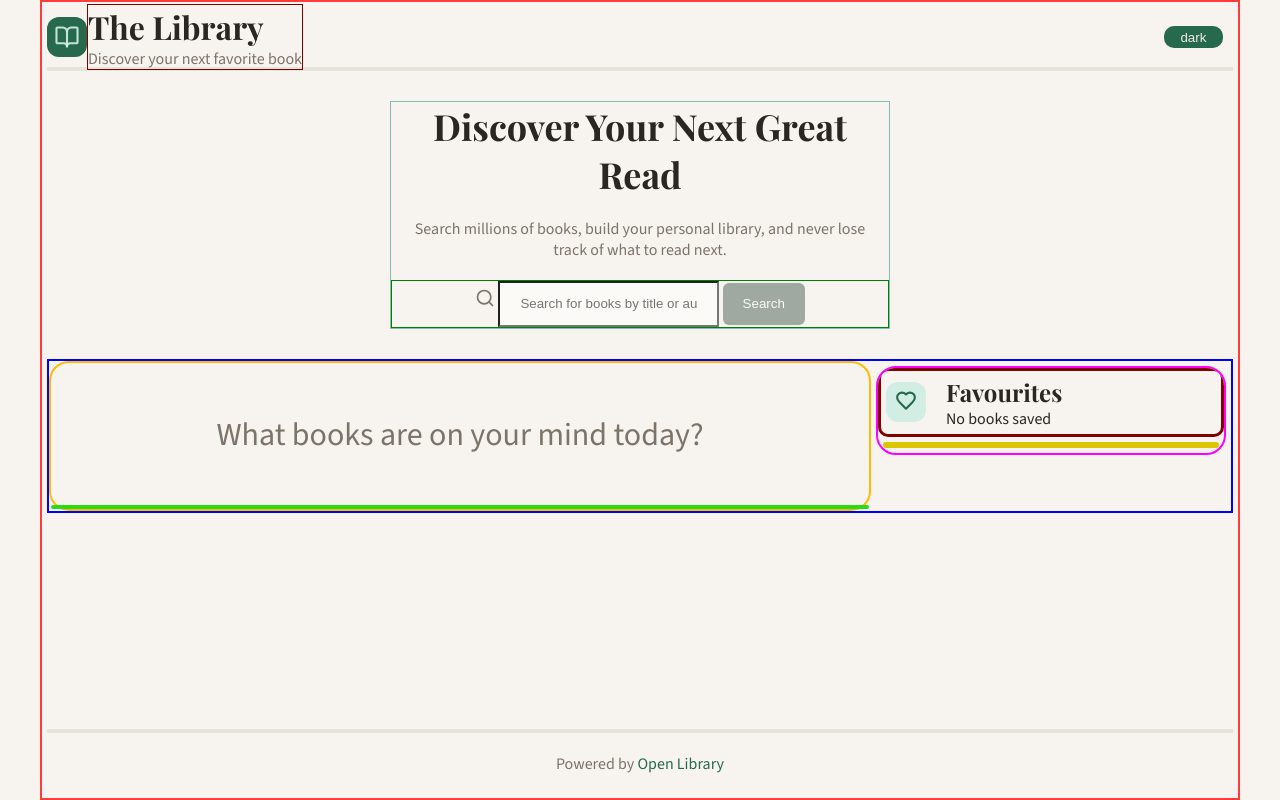
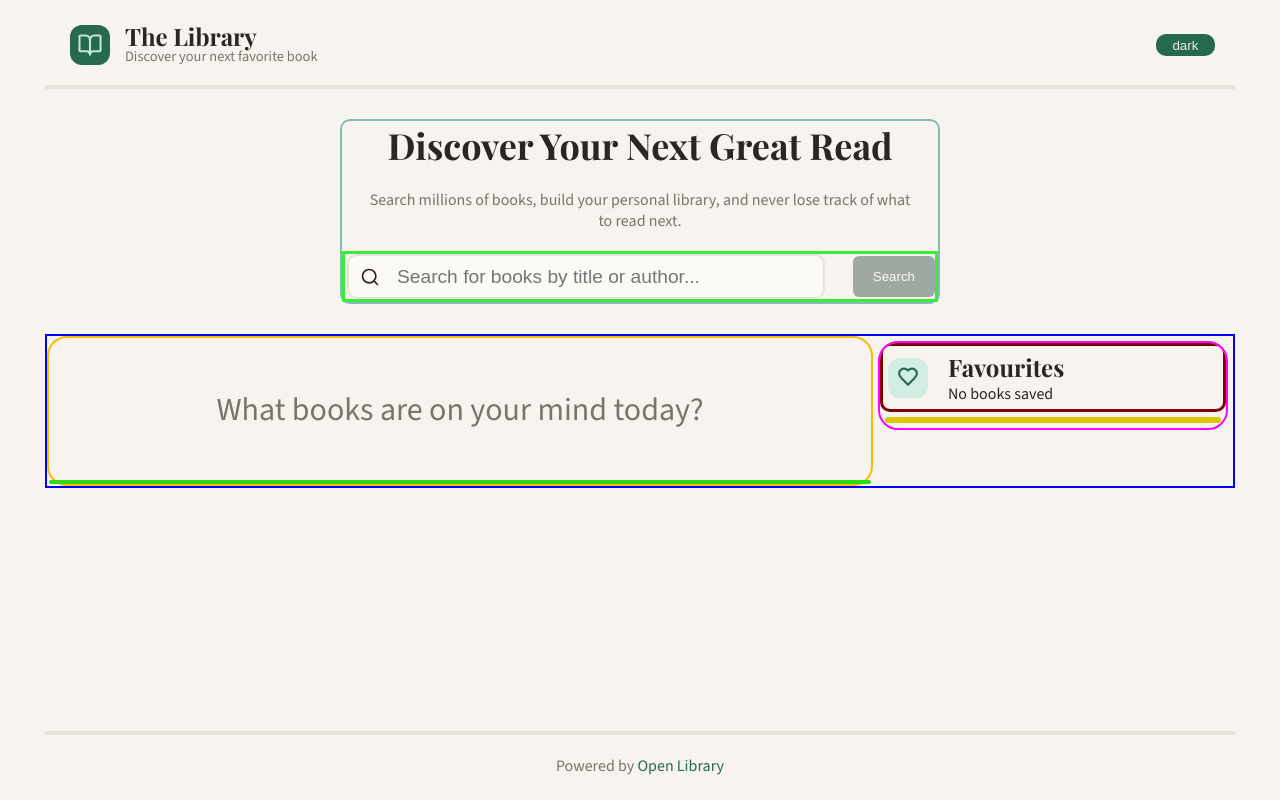
Before and after one commit to kangurzyca/the-library-innowise, a website built with Vite: page index.html in a window 1280 px wide. Built offline with nearby package versions, Linux system fonts and the light colour scheme.

Commit message:
Searchbar icon added and placed nicely

```diff
--- a/index.html
+++ b/index.html
@@ -30,7 +30,13 @@
       <p class="search__description">Search millions of books, build your personal library, and never lose track of what
         to read next.</p>
       <div class="search__form">
-        <img class="search__icon" src="./src/assets/search.svg" alt="magnifying glass icon">
+        <svg class="search__icon" viewBox="0 0 20 20" fill="none" xmlns="http://www.w3.org/2000/svg">
+          <path
+            d="M9.16667 15.8333C12.8486 15.8333 15.8333 12.8486 15.8333 9.16667C15.8333 5.48477 12.8486 2.5 9.16667 2.5C5.48477 2.5 2.5 5.48477 2.5 9.16667C2.5 12.8486 5.48477 15.8333 9.16667 15.8333Z"
+            stroke="currentColor" stroke-width="1.66667" stroke-linecap="round" stroke-linejoin="round" />
+          <path d="M17.5 17.5L13.9166 13.9167" stroke="currentColor" stroke-width="1.66667" stroke-linecap="round"
+            stroke-linejoin="round" />
+        </svg>
         <input class="search__input" type="text" placeholder="Search for books by title or author...">
         <button class="search__button button" type="button" disabled>Search</button>
       </div>
--- a/src/style.css
+++ b/src/style.css
@@ -62,7 +62,6 @@ body {
   padding: 5px;
   font-family: 'Source Sans 3', sans-serif;
   font-weight: 400;
-  border: 2px solid rgb(255, 59, 59);
   display: flex;
   flex-direction: column;
   min-height: 100vh;
--- a/src/styles/header.css
+++ b/src/styles/header.css
@@ -4,6 +4,7 @@
   justify-content: left;
   align-items: center;
   border-bottom: 4px solid var(--border);
+  padding: 40px 10px;
 }
 
 .header__icon {
@@ -17,18 +18,24 @@
   color: var(--mint);
   background: var(--green);
   border-radius: 12px;
+  margin: 0 15px;
 }
-.header__title{
+
+.header__title {
   color: var(--title);
-}
-.header__subtitle{
-  color: var(--text);
-}
-.header__title-wrapper {
-  border: solid 1px maroon;
+  font-size: 1.5rem;
 
 }
-.header__theme-button{
+
+.header__subtitle {
+  color: var(--text);
+  font-size: .9rem;
+  position: relative;
+  top: -5px;
+
+}
+
+.header__theme-button {
   padding: .25em 1.25em;
   margin-left: auto;
   margin-right: 10px;
@@ -38,7 +45,8 @@
   border-radius: 10px;
 
 }
-.header__theme-button:hover{
+
+.header__theme-button:hover {
   cursor: pointer;
   filter: brightness(130%) contrast(80%);
 }
--- a/src/styles/search.css
+++ b/src/styles/search.css
@@ -1,8 +1,9 @@
 .search {
-  max-width: 500px;
+  max-width: 600px;
   margin: 30px auto;
   text-align: center;
-  border: 1px solid rgb(135, 185, 185);
+  border: 2px solid rgb(135, 185, 185);
+  border-radius: 10px;
 }
 .search__title{
   font-size: 2.25rem;
@@ -16,9 +17,17 @@
 
 }
 .search__input {
-  padding: 1em 1.5em;
+  flex: 1;
+  padding: .5em 0 .5em 2.5em;
   background-color: var(--card);
-  color: var(--title)
+  color: var(--title);
+  font-size: 1.2rem;
+  border-radius: 10px;
+  margin-right: 10px;
+  border: 2px solid var(--border);
+  min-width: 200px;
+  position: relative;
+  left: -18px;
 }
 
 .search__button {
@@ -39,5 +48,18 @@
   pointer-events: none;
 }
 .search__form{
-    border: 1px green solid;
+    border: 3px rgb(58, 235, 58) solid;
+    display: flex;
+    align-items: center;
+    position: relative;
+
 }
+.search__icon{
+  position: relative;
+  left: 15px;
+  width: 20px;
+  height: 20px;
+  min-width: 20px;
+  min-height: 20px;
+  z-index: 1;
+}
```
Lines whose indentation alone changed are shown as unchanged.
